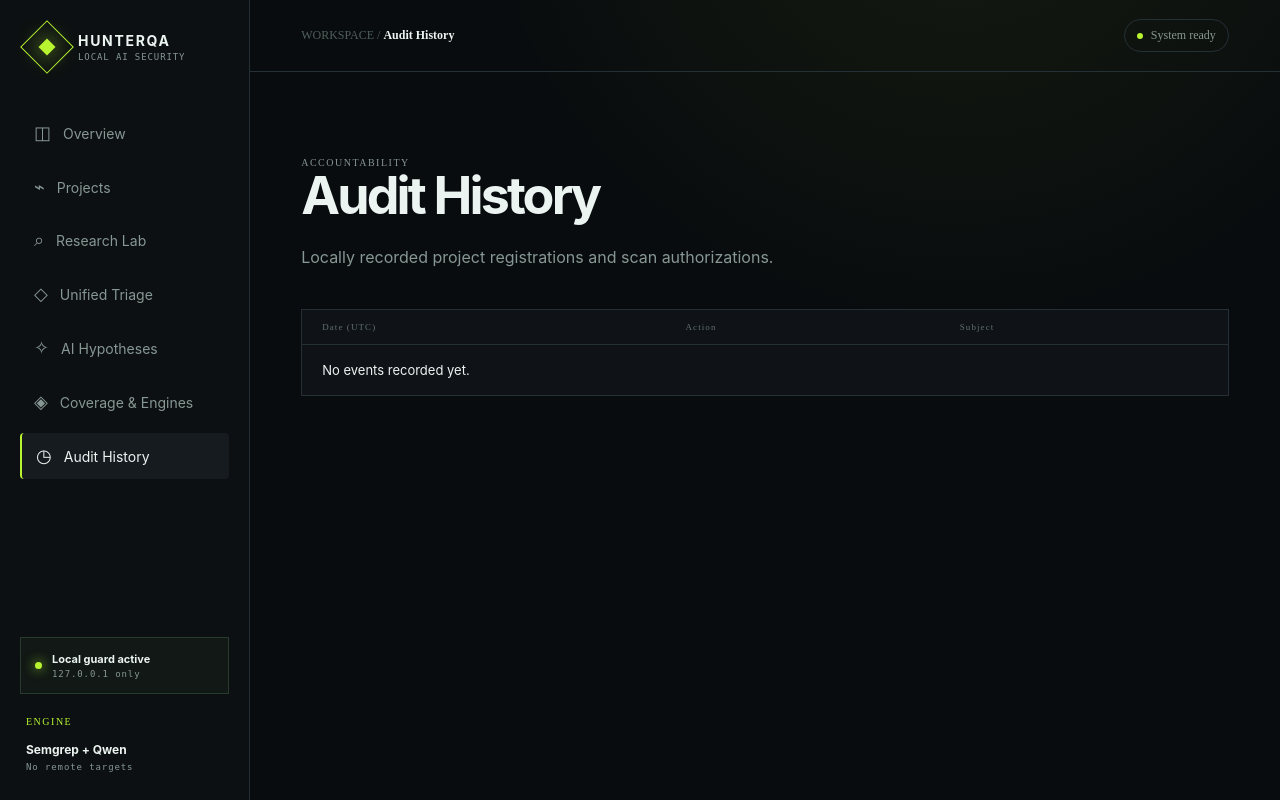
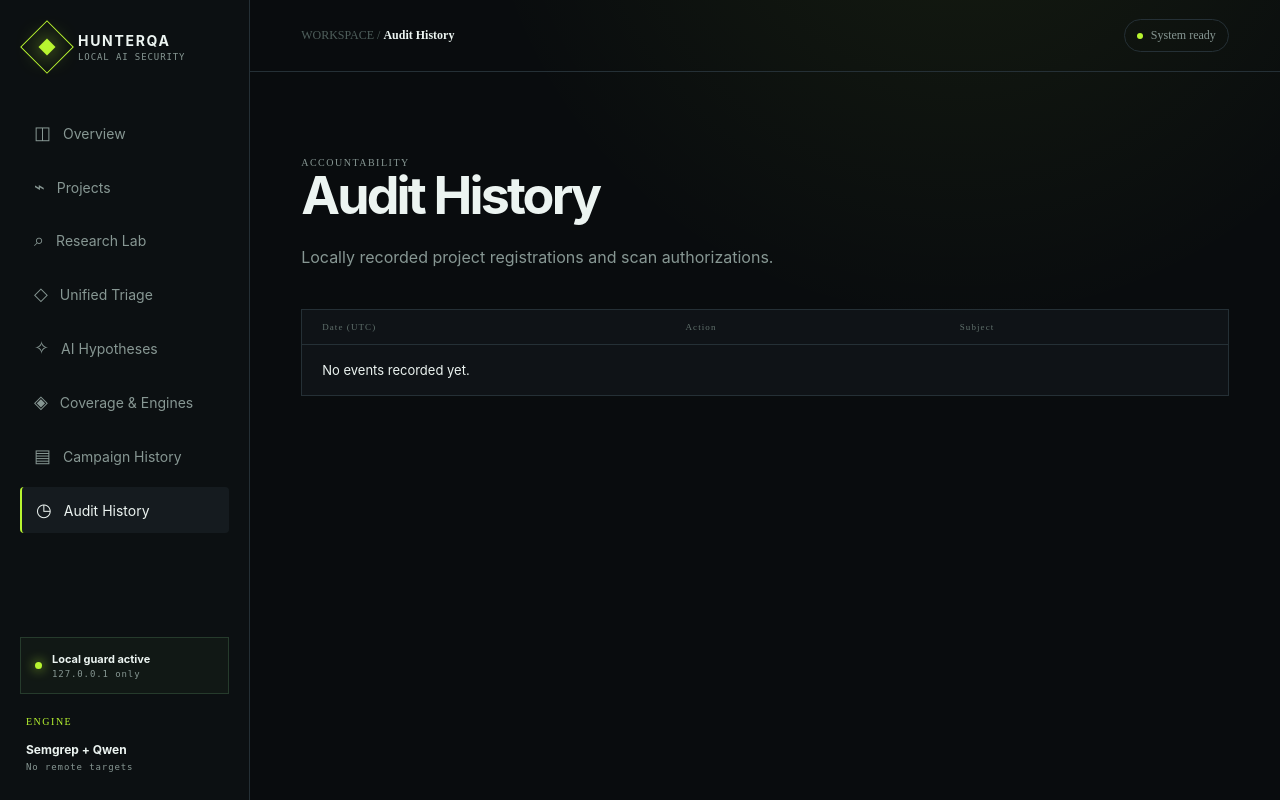
Before and after one commit to ManeaAl-Shabrain/HunterQA-AI, a Flask app: page /audit in a window 1280 px wide. Run offline with Flask 3, Linux system fonts and the light colour scheme; data that the repository does not hold is empty.

Commit message:
Phase 7.8.1: wire read-only campaign history dashboard

```diff
--- a/hunterqa/templates/base.html
+++ b/hunterqa/templates/base.html
@@ -29,6 +29,7 @@
 
         <a class="nav-link {{ 'active' if request.endpoint == 'main.hypotheses' }}" href="{{ url_for('main.hypotheses') }}"><span>✧</span> AI Hypotheses</a>
         <a class="nav-link {{ 'active' if request.endpoint == 'main.capabilities' }}" href="{{ url_for('main.capabilities') }}"><span>◈</span> Coverage & Engines</a>
+        <a class="nav-link {{ 'active' if request.endpoint == 'main.campaign_history' }}" href="{{ url_for('main.campaign_history') }}"><span>▤</span> Campaign History</a>
         <a class="nav-link {{ 'active' if request.endpoint == 'main.audit_history' }}" href="{{ url_for('main.audit_history') }}"><span>◷</span> Audit History</a>
       </nav>
       <div class="local-guard">
```
